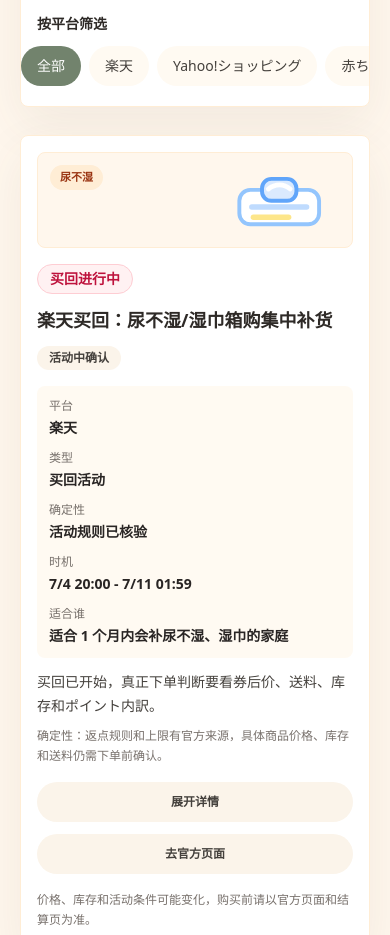
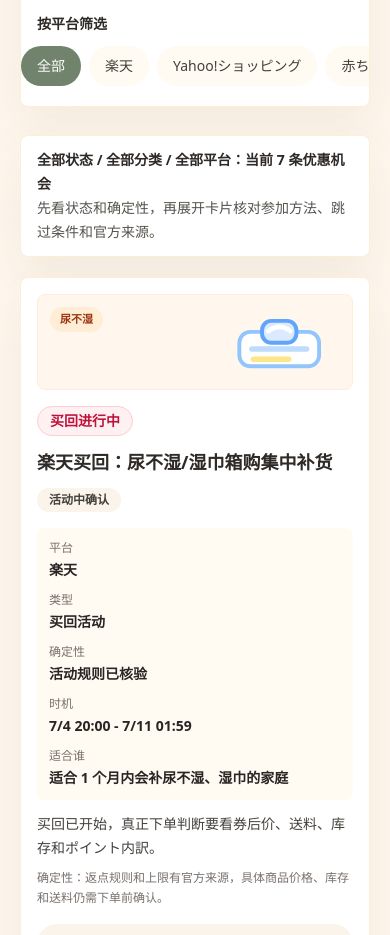
Before and after one commit to fengchuanli/mama-save-jp, a Next.js app: page /deals in a window 390 px wide. Shown: the part 900-1835 px from the top of the page. Built offline with nearby package versions, Linux system fonts and the light colour scheme.

Commit message:
优化值得买筛选结果结构

```diff
--- a/pages/deals.tsx
+++ b/pages/deals.tsx
@@ -159,6 +159,14 @@ export default function Deals({ deals }: DealsProps) {
       item: dealsUrl
     }
   ]);
+  const selectedCategoryLabel =
+    selectedCategory === "全部" ? "全部分类" : selectedCategory;
+  const selectedPlatformLabel =
+    selectedPlatform === "全部" ? "全部平台" : selectedPlatform;
+  const resultSummary =
+    filteredDeals.length > 0
+      ? `${statusFilterLabels[selectedStatus]} / ${selectedCategoryLabel} / ${selectedPlatformLabel}：当前 ${filteredDeals.length} 条优惠机会`
+      : `${statusFilterLabels[selectedStatus]} / ${selectedCategoryLabel} / ${selectedPlatformLabel}：暂时没有匹配的优惠机会`;
 
   return (
     <Layout
@@ -305,6 +313,13 @@ export default function Deals({ deals }: DealsProps) {
           </div>
         </div>
 
+        <div className="mb-5 rounded-lg border border-orange-100 bg-white px-4 py-3 text-sm leading-6 text-stone-600 shadow-soft sm:px-5">
+          <span className="font-semibold text-ink">{resultSummary}</span>
+          <span className="ml-0 block sm:ml-2 sm:inline">
+            先看状态和确定性，再展开卡片核对参加方法、跳过条件和官方来源。
+          </span>
+        </div>
+
         <div className="grid gap-5 md:grid-cols-2">
           {filteredDeals.map((deal) => (
             <DealCard key={deal.id} deal={deal} />
```
Also changed, not shown: 1 other file (tests, documents, lock files or other folders).
